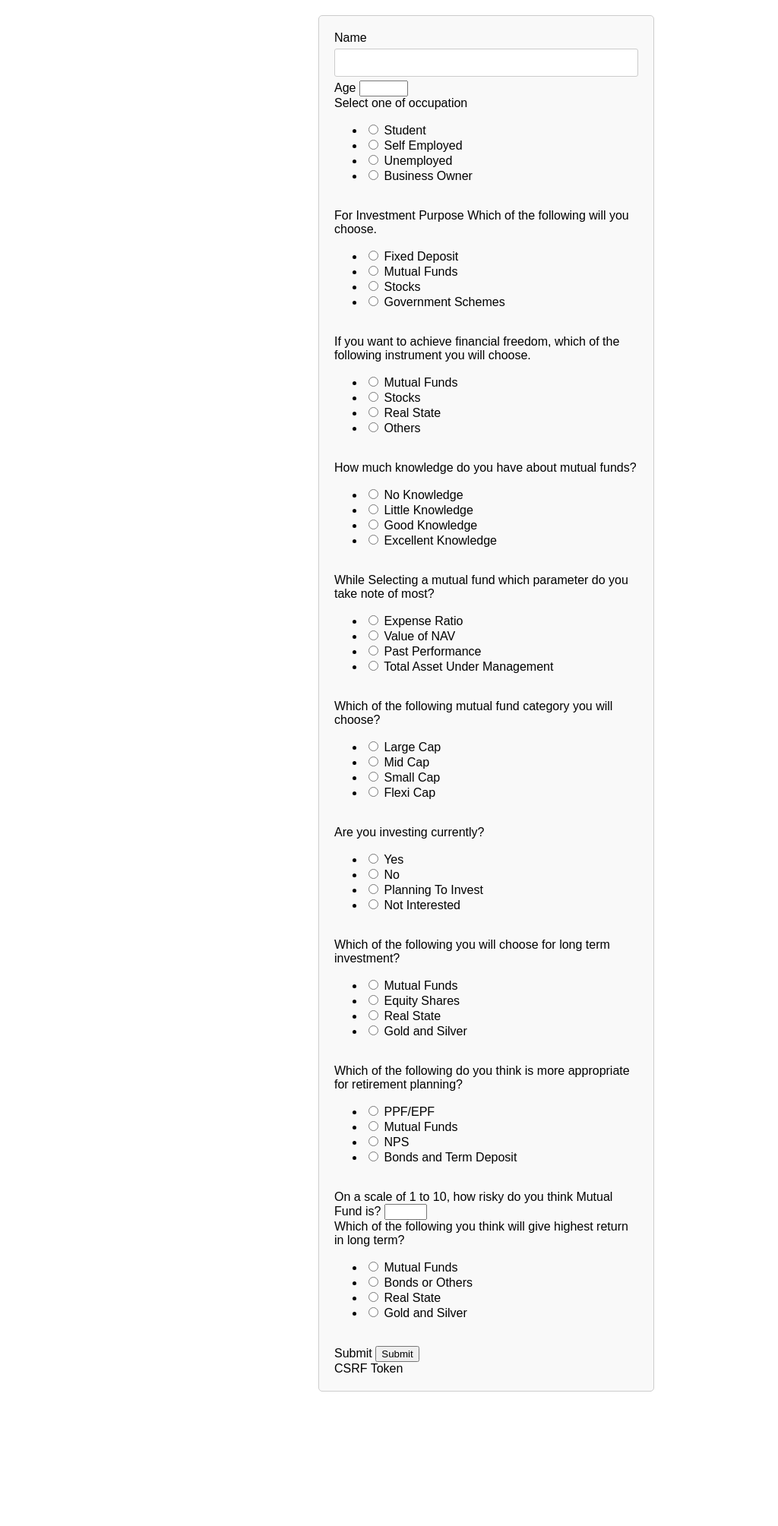
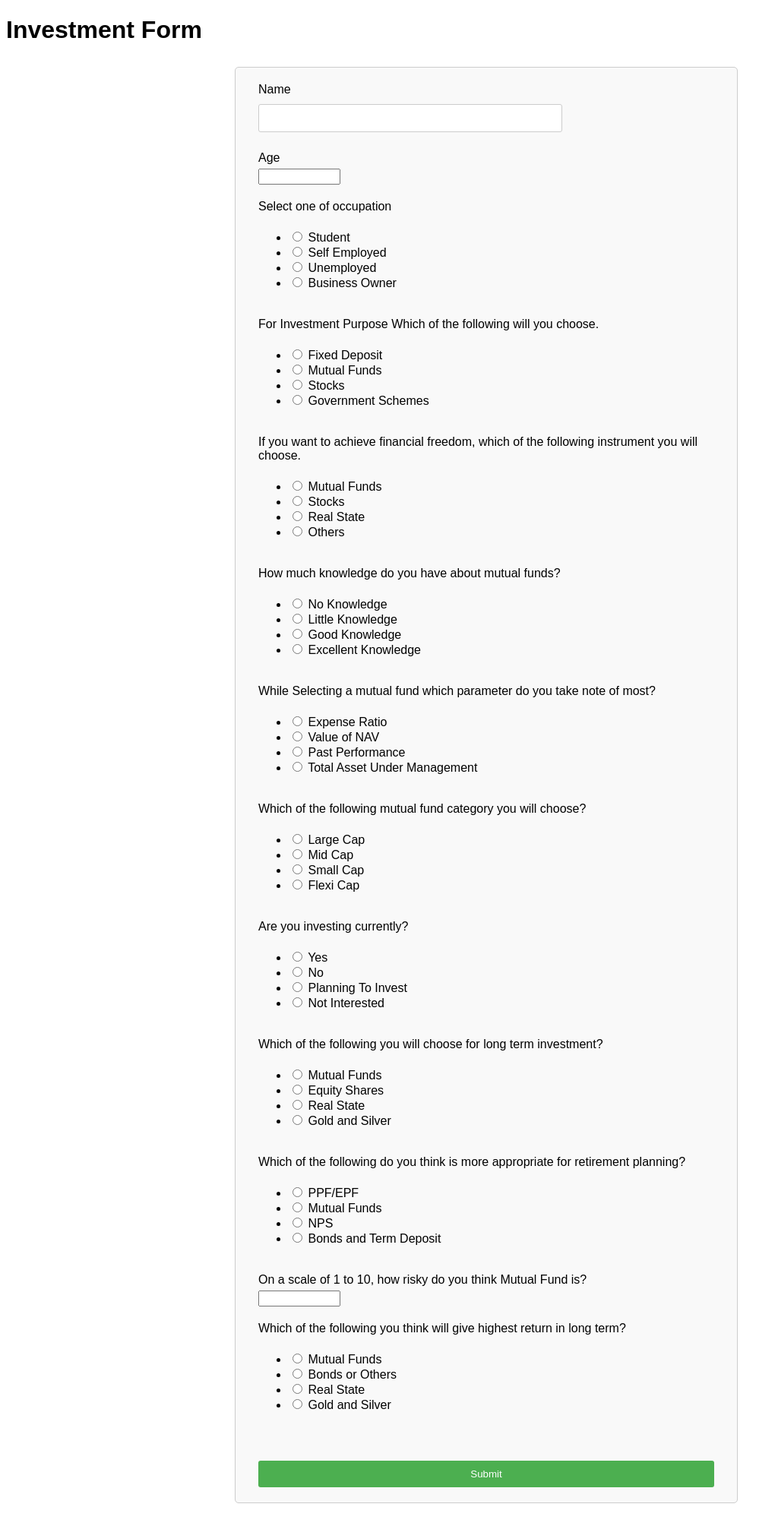
Before and after one commit to Exoutia/mySurvey, a Flask app: page / in a window 1280 px wide. Shown: the whole page at 76% size, without its empty margins (0-1024 px from the left). Before the commit the page ends 1832 px from the top, so only its background shows below. Run offline with Flask 3, Linux system fonts and the light colour scheme.

Commit message:
adding style and some fixing some bugs like
bugs like where the csrf_token label is showing in value

```diff
--- a/app.py
+++ b/app.py
@@ -122,12 +122,13 @@ class myForm(FlaskForm):
         validators=[DataRequired()],
     )
 
-    submit = SubmitField("Submit")
-
 
 @app.route("/", methods=["GET", "POST"])
 def index():
     form = myForm()
+    for field in form:
+        print(field)
+        print()
     if form.validate_on_submit():
         # do something
         print(form.name.data)
--- a/static/style.css
+++ b/static/style.css
@@ -4,22 +4,42 @@ body {
 }
 
 form {
-  max-width: 400px;
-  margin: 20px auto;
-  padding: 20px;
+  max-width: 600px;
+  margin: 30px auto;
+  padding: 20px 30px;
   border: 1px solid #ccc;
   border-radius: 5px;
   background-color: #f9f9f9;
+  display: flex;
+  flex-direction: column;
+  justify-content: center;
+  gap: 10px;
+}
+
+form .form-fields {
+  display: flex;
+  flex-direction: column;
+  gap: 5px;
+  padding-bottom: 10px;
 }
 
 input[type="text"],
 select {
+  max-width: 400px;
   width: 100%;
   padding: 10px;
   margin: 5px 0;
   border: 1px solid #ccc;
   border-radius: 3px;
   box-sizing: border-box;
+}
+
+input[type="text"]:focus {
+  border-color: #333;
+}
+
+input[type="number"] {
+  max-width: 100px;
 }
 
 button[type="submit"] {
--- a/templates/form.html
+++ b/templates/form.html
@@ -1,18 +1,19 @@
 {% extends 'base.html' %}
 {% block content %}
+<h1>{{ form.formname }}</h1>
 <form action="" method="post">
-  {{ form.csrf_token }}
-  {% for data in form %}
-  {% if data.label != form.csrf_token %}
-  {{ data.label }}
-  {{ data() }}
+  {{ form.hidden_tag() }}
+  {% for field in form %}
+  {% if field.type != 'HiddenField' and field.id != 'csrf_token' %}
+  <div class="form-fields">
+    {{ field.label }}
+    {{ field(size=30) }}
+    {% for error in field.errors %}<span style="color: red;">{{ error }}</span>{% endfor %}
+  </div>
   {% endif %}
+  {% endfor %}
   <br>
-  {% endfor %}
-  {% if form.errors %}
-  <ul>
-    {% for error in form.errors %}<li>{{ error }}</li>{% endfor %}
-  </ul>
-  {% endif %}
+  <button type="submit">Submit</button>
 </form>
+{% if form.errors %}{% endif %}
 {% endblock %}
```
